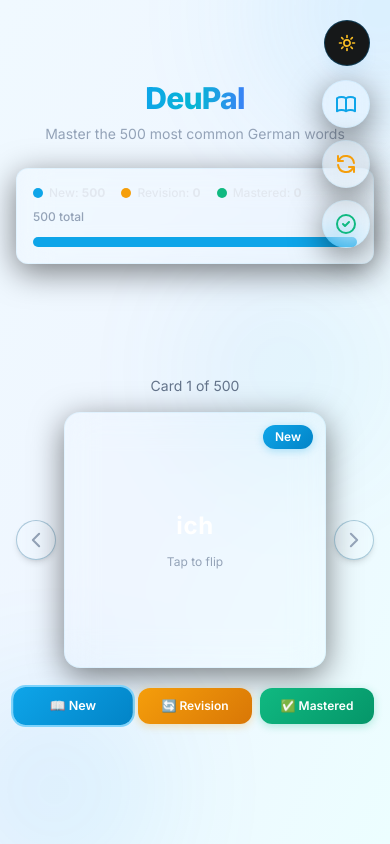
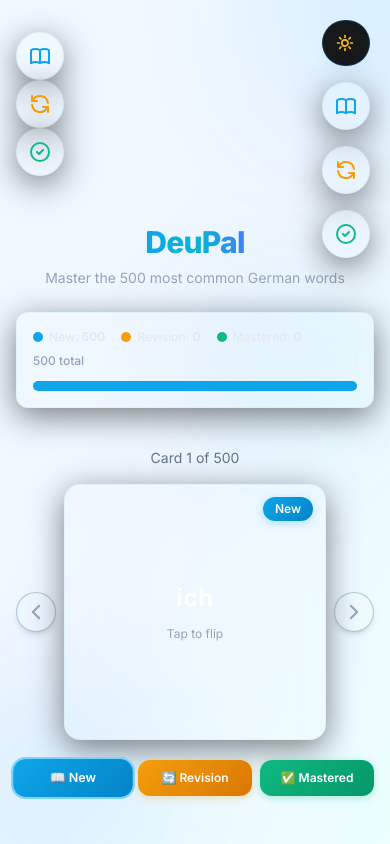
Before and after one commit to manibhatt10/deupal, a Django app: page /study/ in a window 390 px wide. Run offline with Django 5.2, Linux system fonts and the light colour scheme; data comes from the database, SQL or seed files in the repository; some libraries are stand-ins or nearby versions.

Commit message:
ïmprove touch-button spacing for mobile displays

```diff
--- a/templates/base.html
+++ b/templates/base.html
@@ -57,8 +57,10 @@
              bg-gradient-to-br from-sky-50 via-blue-50 to-cyan-50 text-slate-800
              dark:!bg-black dark:text-white">
 
+    <!-- Top-Right Action Buttons Container -->
+    <div class="fixed top-5 right-5 z-50 flex flex-col gap-4 sm:gap-5">
         <!-- Theme Toggle Button -->
-    <button id="theme-toggle" type="button" aria-label="Toggle light/dark mode" class="theme-toggle fixed top-5 right-5 z-50 p-3 rounded-full
+        <button id="theme-toggle" type="button" aria-label="Toggle light/dark mode" class="theme-toggle p-3 rounded-full
                    bg-white/80 dark:bg-black/90 backdrop-blur-md
                    border border-sky-200 dark:border-sky-800/50
                    shadow-lg shadow-sky-500/10 dark:shadow-sky-500/5
@@ -79,6 +81,9 @@
                     d="M21.752 15.002A9.718 9.718 0 0118 15.75c-5.385 0-9.75-4.365-9.75-9.75 0-1.33.266-2.597.748-3.752A9.753 9.753 0 003 11.25C3 16.635 7.365 21 12.75 21a9.753 9.753 0 009.002-5.998z" />
             </svg>
         </button>
+
+        {% block top_right_buttons %}{% endblock %}
+    </div>
 
     <!-- User Nav Bar -->
     {% if user.is_authenticated %}
--- a/templates/flashcards/study.html
+++ b/templates/flashcards/study.html
@@ -9,8 +9,7 @@
 <div class="orb orb-3"></div>
 
 <div class="relative z-10 max-w-2xl mx-auto px-4 sm:px-6 py-8 min-h-screen flex flex-col">
-    <!-- Top Right Buttons -->
-    <div class="fixed top-20 right-5 z-40 flex flex-col gap-3">
+{% block top_right_buttons %}
     <button id="btn-list-new" title="New Word List" class="w-12 h-12 rounded-full glass-card flex items-center justify-center text-sky-500 shadow-lg hover:scale-110 active:scale-95 transition-all">
         <svg xmlns="http://www.w3.org/2000/svg" class="h-6 w-6" fill="none" viewBox="0 0 24 24" stroke="currentColor" stroke-width="2">
             <path stroke-linecap="round" stroke-linejoin="round" d="M12 6.253v13m0-13C10.832 5.477 9.246 5 7.5 5S4.168 5.477 3 6.253v13C4.168 18.477 5.754 18 7.5 18s3.332.477 4.5 1.253m0-13C13.168 5.477 14.754 5 16.5 5S19.832 5.477 21 6.253v13C19.832 18.477 18.246 18 16.5 18c-1.746 0-3.332.477-4.5 1.253" />
@@ -26,7 +25,7 @@
             <path stroke-linecap="round" stroke-linejoin="round" d="M9 12l2 2 4-4m6 2a9 9 0 11-18 0 9 9 0 0118 0z" />
         </svg>
     </button>
-    </div>
+{% endblock %}
 
     <!-- Header -->
     <header class="text-center mb-6 sm:mb-8 pt-12 sm:pt-4">
```
Lines whose indentation alone changed are shown as unchanged.
